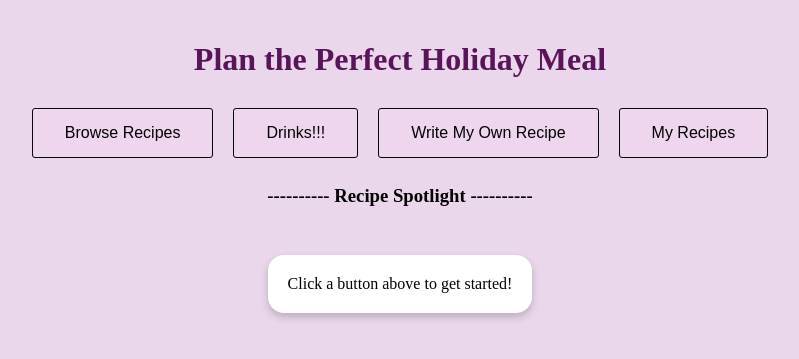
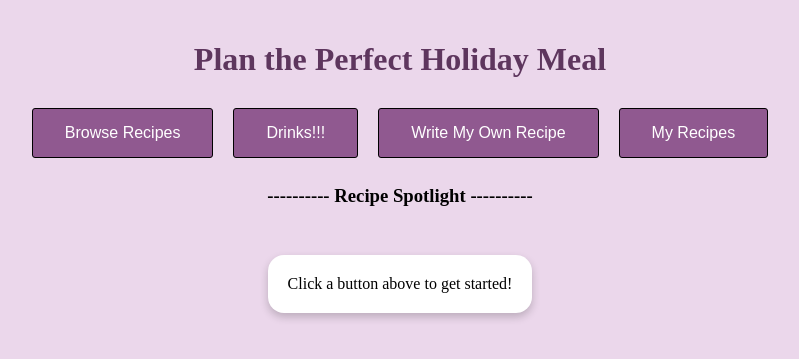
Before and after one commit to Becca-r/Web-Development-Project, a Flask app: page / in a window 1280 px wide. Shown: the top 359 px of the page, without its empty margins (240-1039 px from the left). Run offline with Flask 3, Linux system fonts and the light colour scheme.

Commit message:
Moved the write recipe file to a html template and improved the readability of the buttons!

```diff
--- a/app.py
+++ b/app.py
@@ -66,11 +66,7 @@ def get_ingredient_html(type_dict, start, end):
 
 @app.get('/write')
 def write_recipe():
-    return ("<h2>Write Your Own Recipe</h2>"
-            "<input type='text' id='recipeTitle' placeholder='Recipe title...' "
-            "style='width:100%;padding:8px;border-radius:8px;border:1px solid #ccc;'>"
-            "<textarea id='customRecipe' placeholder='Write your ingredients and steps here...'></textarea>"
-            "<button class='button save' id='saveRecipe'>Save Recipe</button>")
+    return render_template("write_recipe.html")
 
 if __name__ == '__main__':
     app.run(port=5000)
--- a/static/css/main.css
+++ b/static/css/main.css
@@ -6,12 +6,12 @@ body {
   padding: 20px;
 }
 h1 {
-      color: rgb(90, 20, 90);
+  color: rgb(94, 54, 94);
 }
 .button {
-      background-color: rgb(238, 215, 238);
+  background-color: rgb(144, 89, 144);
   border: black 1px solid;
-      color: rgb(0, 0, 0);
+  color: #ffffff;
   padding: 15px 32px;
   margin: 8px;
   font-size: 16px;
@@ -20,7 +20,7 @@ body {
   transition: background-color 0.3s ease;
 }
 .button:hover {
-      background-color: rgb(144, 89, 144);
+  background-color: rgb(166, 122, 166);
 }
 #recipe {
   margin-top: 30px;
@@ -47,7 +47,8 @@ body {
 }
 button.save {
   margin-top: 10px;
-      background-color: rgb(90, 20, 90);
+  background-color: rgb(144, 89, 144);
+  color: #ffffff;
 }
 .recipe-card {
   background-color: #f8f1f8;
--- /dev/null
+++ b/templates/write_recipe.html
@@ -0,0 +1,4 @@
+<h2>Write Your Own Recipe</h2>
+<input type='text' id='recipeTitle' placeholder='Recipe title...' style='width:100%;padding:8px;border-radius:8px;border:1px solid #ccc;'>
+<textarea id='customRecipe' placeholder='Write your ingredients and steps here...' style='width:100%;padding:8px;border-radius:8px;border:1px solid #ccc;'></textarea>
+<button class='button save' id='saveRecipe'>Save Recipe</button>
```
Lines whose indentation alone changed are shown as unchanged.
